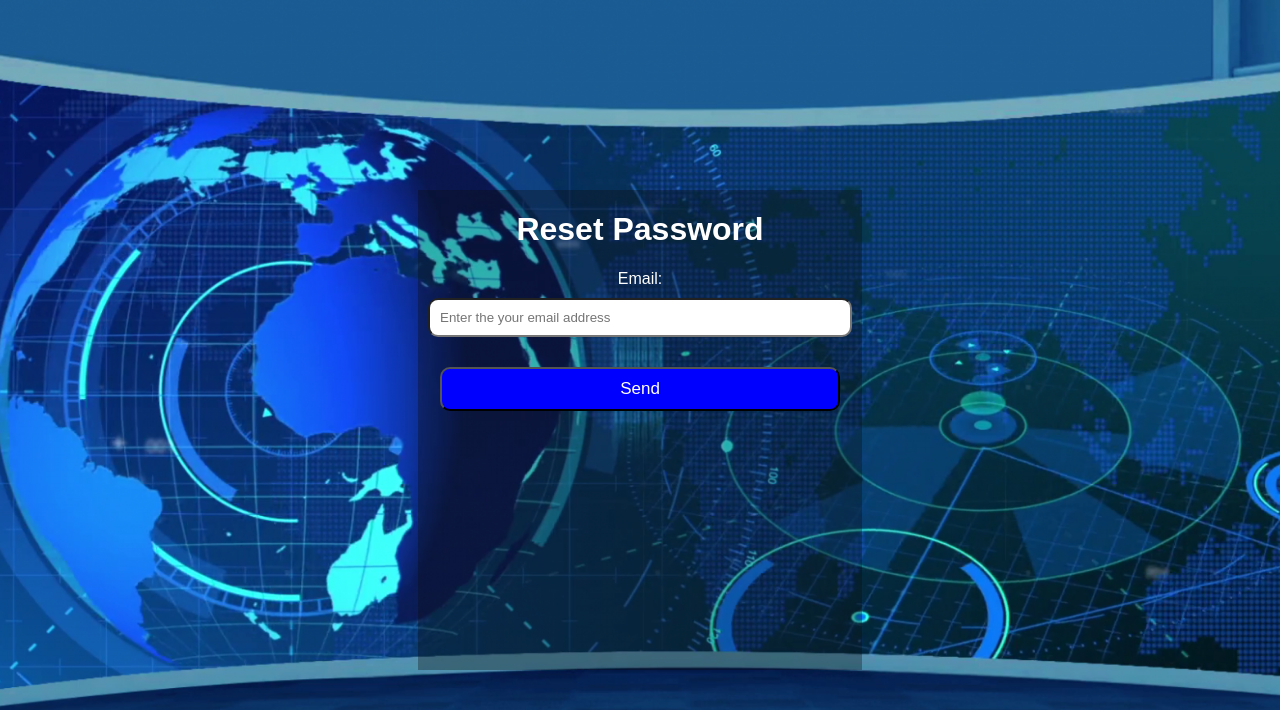
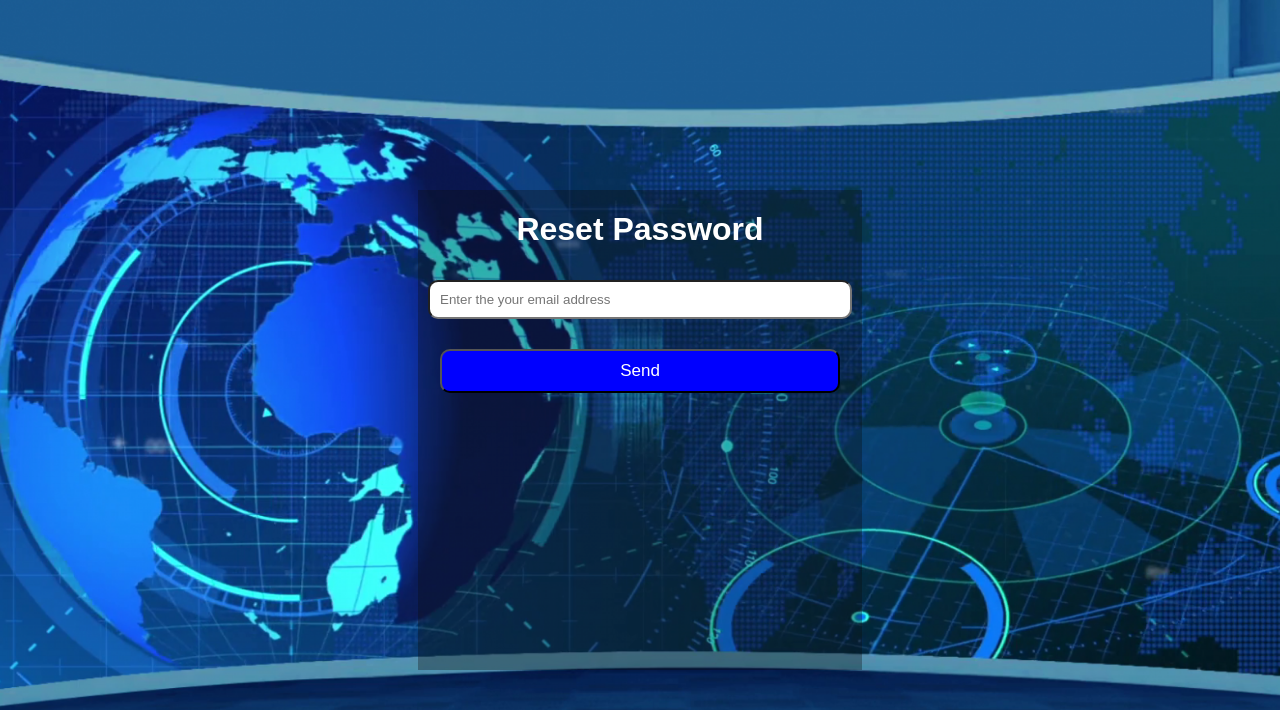
Before and after one commit to ruslanbektulqinov01/news_project, a Django app: page /auth/forgot_password/ in a window 1280 px wide. Shown: the top 710 px of the page. Run offline with Django 5.2, Linux system fonts and the light colour scheme.

Commit message:
label o'chirildi

```diff
--- a/templates/auth/forgot_password.html
+++ b/templates/auth/forgot_password.html
@@ -6,7 +6,6 @@
         <form method="post">
             <h1>Reset Password</h1>
             {% csrf_token %}
-            <label for="email">Email:</label>
             <label>
                 <input name='email' type="email" placeholder="Enter the your email address">
             </label>
```
